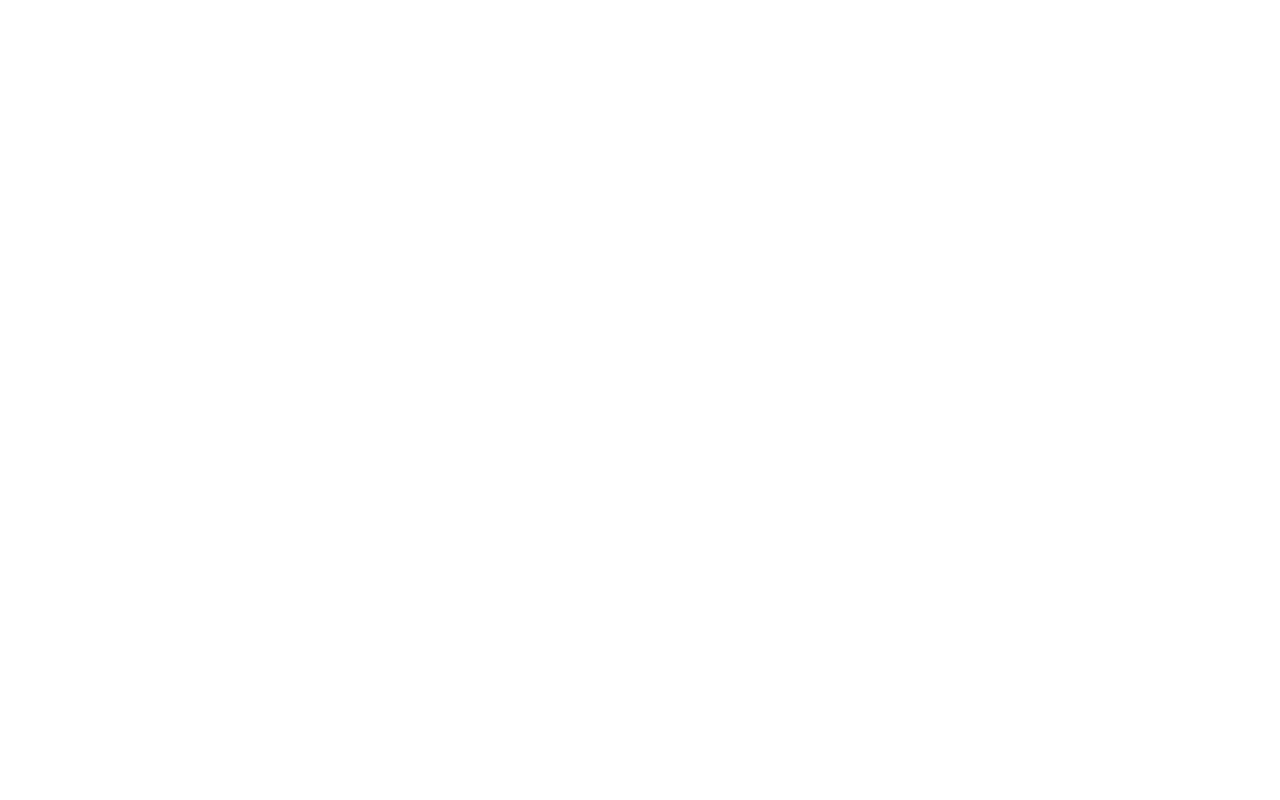
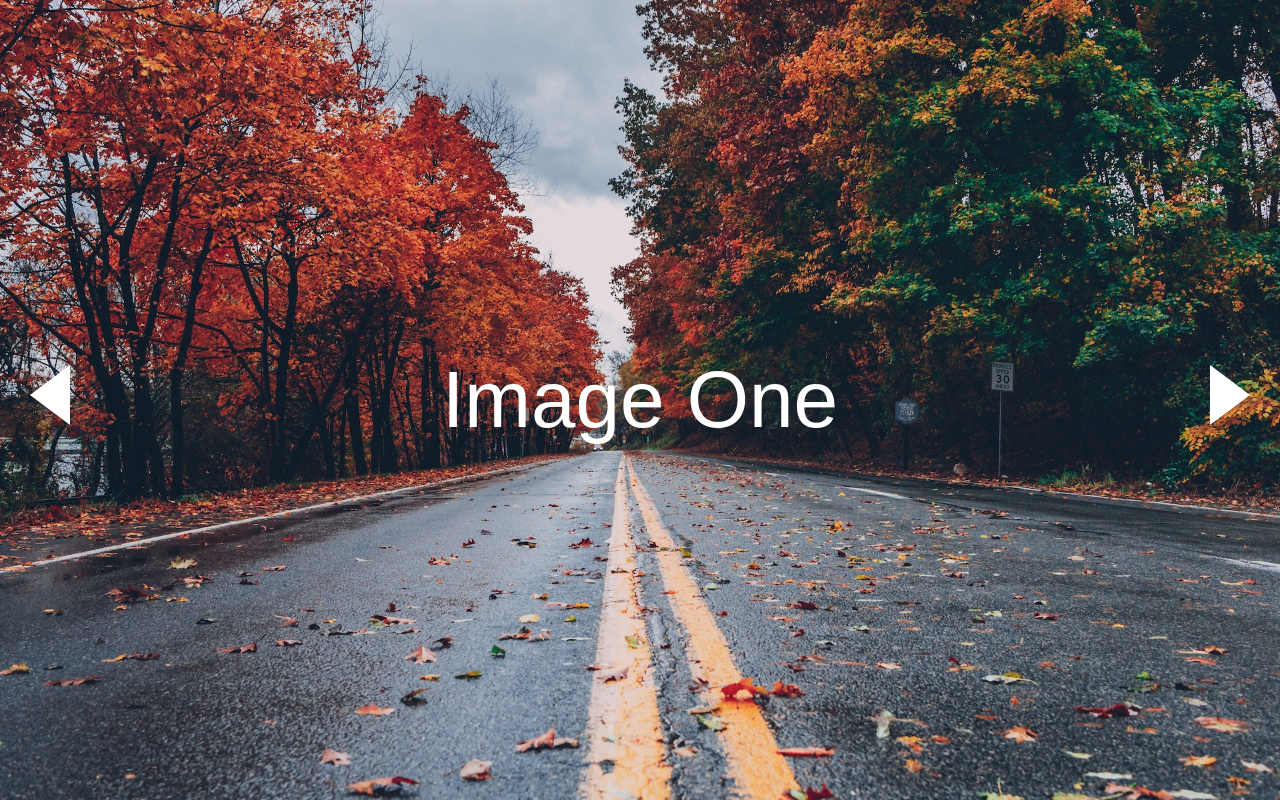
Before and after one commit to iamAkuma/image-slider, a plain HTML site: page index.html in a window 1280 px wide. Drawn offline with Linux system fonts and the light colour scheme.

Commit message:
html&css done

```diff
--- a/index.html
+++ b/index.html
@@ -8,6 +8,27 @@
     <title>Image Slider</title>
 </head>
 <body>
+    <div class="wrap">
+        <div id="arrow-left" class="arrow"></div>
+        <div id="slider">
+          <div class="slide slide1">
+            <div class="slide-content">
+              <span>Image One</span>
+            </div>
+          </div>
+          <div class="slide slide2">
+            <div class="slide-content">
+              <span>Image Two</span>
+            </div>
+          </div>
+          <div class="slide slide3">
+            <div class="slide-content">
+              <span>Image Three</span>
+            </div>
+          </div>
+        </div>
+        <div id="arrow-right" class="arrow"></div>
+      </div>
     <script src="main.js"></script>
 </body>
 </html>
--- a/style.css
+++ b/style.css
@@ -0,0 +1,68 @@
+body,
+#slider,
+.wrap,
+.slide-content {
+  margin: 0;
+  padding: 0;
+  font-family: Arial, Helvetica, sans-serif;
+  width: 100%;
+  height: 100vh;
+  overflow-x: hidden;
+}
+
+.wrap{
+    position: relative;
+}
+
+.slide {
+    background-size: cover;
+    background-position: center;
+    background-repeat: no-repeat;
+}
+
+.slide1{
+    background-image: url('images/image1.jpg');
+}
+.slide2{
+    background-image: url('images/image2.jpg');
+}
+.slide3{
+    background-image: url('images/image3.jpg');
+}
+
+.slide-content{
+    display: flex;
+    flex-direction: column;
+    justify-content: center;
+    align-items: center;
+    text-align: center;
+
+}
+
+.slide-content span{
+    font-size: 5rem;
+    color: #fff;
+}
+
+.arrow {
+    cursor: pointer;
+    position: absolute;
+    top: 50%;
+    margin-top: -35px;
+    width: 0;
+    height: 0;
+    border-style: solid;
+}
+
+#arrow-left{
+    border-width: 30px 40px 30px 0;
+    border-color: transparent #fff transparent transparent;
+    left: 0;
+    margin-left: 30px;
+}
+#arrow-right{
+    border-width: 30px 0 30px 40px;
+    border-color: transparent transparent transparent #fff;
+    right: 0;
+    margin-right: 30px;
+}
```
Also changed, not shown: images/image3.jpg.
